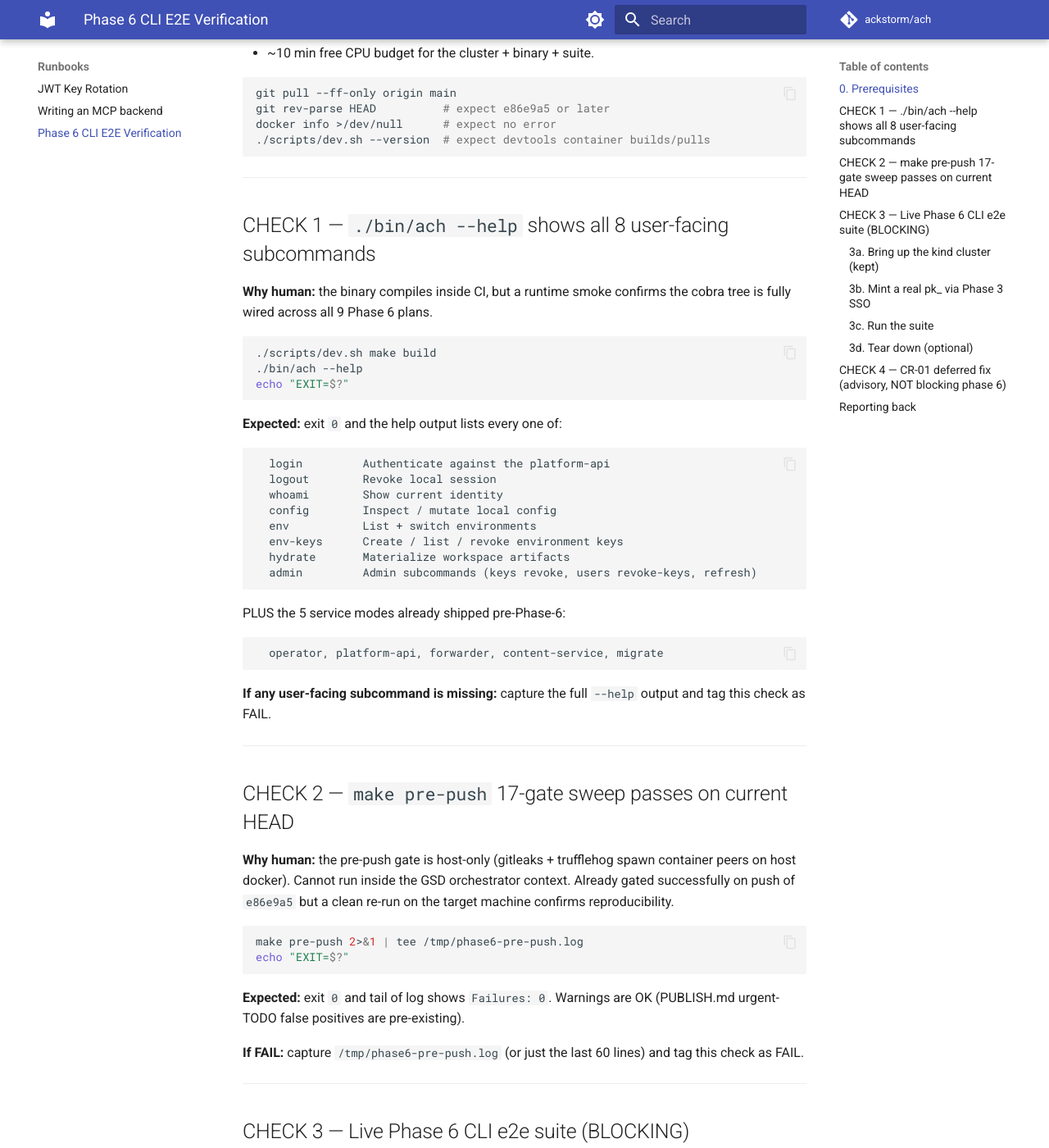
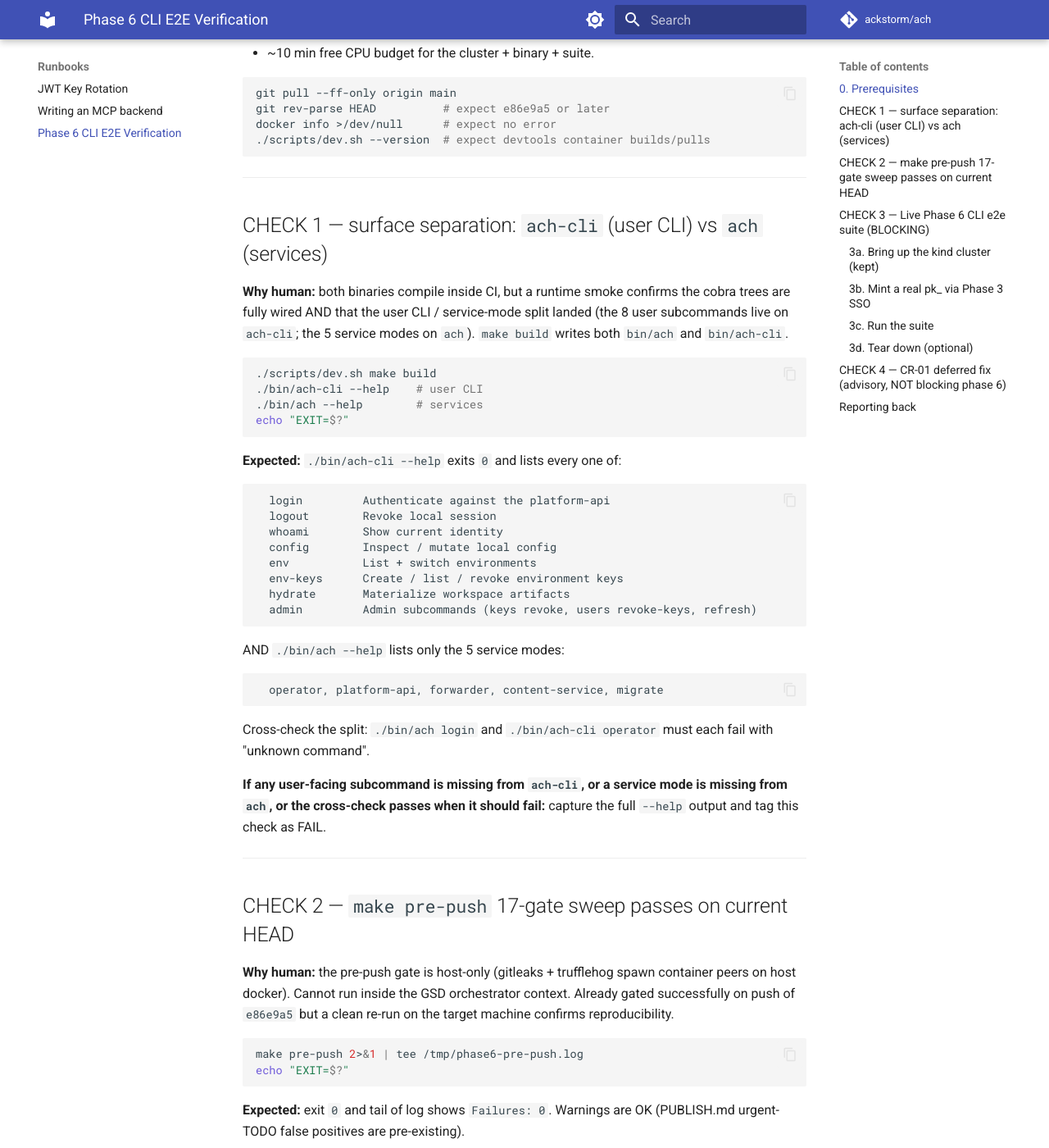
Before and after one commit to ackstorm/ach, an MkDocs documentation site: the page built from docs/runbooks/phase6-cli-e2e-verification.md, in a window 1280 px wide and 1400 px high, scrolled down 614 px. Shown: the whole window at 82% size. Built offline with MkDocs 1.6.1 and Material for MkDocs 9.7.7, drawn with Linux system fonts in a browser that asks for light colours; comment, search, counter and statistics services are not loaded; the version menu is left out.

Commit message:
docs: split user-CLI references to ach-cli binary (Option B refactor)

````diff
--- a/docs/runbooks/phase6-cli-e2e-verification.md
+++ b/docs/runbooks/phase6-cli-e2e-verification.md
@@ -29,18 +29,21 @@ docker info >/dev/null      # expect no error
 
 ---
 
-## CHECK 1 — `./bin/ach --help` shows all 8 user-facing subcommands
+## CHECK 1 — surface separation: `ach-cli` (user CLI) vs `ach` (services)
 
-**Why human:** the binary compiles inside CI, but a runtime smoke confirms the
-cobra tree is fully wired across all 9 Phase 6 plans.
+**Why human:** both binaries compile inside CI, but a runtime smoke confirms
+the cobra trees are fully wired AND that the user CLI / service-mode split
+landed (the 8 user subcommands live on `ach-cli`; the 5 service modes on
+`ach`). `make build` writes both `bin/ach` and `bin/ach-cli`.
 
 ```bash
 ./scripts/dev.sh make build
-./bin/ach --help
+./bin/ach-cli --help    # user CLI
+./bin/ach --help        # services
 echo "EXIT=$?"
 ```
 
-**Expected:** exit `0` and the help output lists every one of:
+**Expected:** `./bin/ach-cli --help` exits `0` and lists every one of:
 
 ```
   login         Authenticate against the platform-api
@@ -53,14 +56,18 @@ echo "EXIT=$?"
   admin         Admin subcommands (keys revoke, users revoke-keys, refresh)
 ```
 
-PLUS the 5 service modes already shipped pre-Phase-6:
+AND `./bin/ach --help` lists only the 5 service modes:
 
 ```
   operator, platform-api, forwarder, content-service, migrate
 ```
 
-**If any user-facing subcommand is missing:** capture the full `--help` output
-and tag this check as FAIL.
+Cross-check the split: `./bin/ach login` and `./bin/ach-cli operator` must
+each fail with "unknown command".
+
+**If any user-facing subcommand is missing from `ach-cli`, or a service mode
+is missing from `ach`, or the cross-check passes when it should fail:**
+capture the full `--help` output and tag this check as FAIL.
 
 ---
 
````
Also changed, not shown: CLAUDE.md (+35 -12 lines), README.md (+6 -4 lines), examples/README.md (+3 -3 lines).
